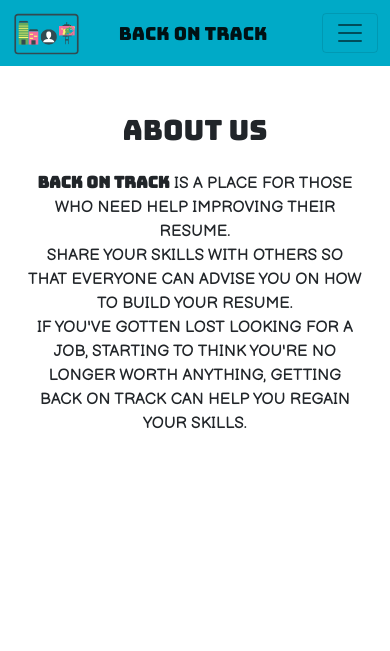
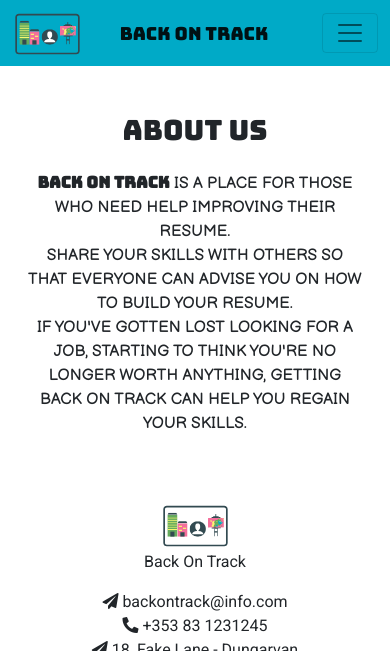
Before and after one commit to maxthor500/Back-on-track-MS3, a Flask app: page /about in a window 390 px wide. Shown: the top 651 px of the page. Run offline with Flask 2, Linux system fonts and the light colour scheme; some libraries are stand-ins or nearby versions.

Commit message:
Add details and map to about.html using LeafletJS

```diff
--- a/static/css/style.css
+++ b/static/css/style.css
@@ -40,7 +40,7 @@ main {
     background-color: rgba(255, 255, 255, .1);
 }
 
-@media all and (min-width: 36em) {
+@media screen and (min-width: 36em) {
     .card {
         position: relative;
         max-width: 30rem;
@@ -106,3 +106,13 @@ main {
     padding-right: 2rem;
     font-family: 'Balsamiq Sans', cursive;
 }
+
+/* map */
+#mapid {
+    margin: 1.2rem;
+    width: 100%;
+}
+
+.mt-2rem{
+    margin-top: 2rem;
+}
--- /dev/null
+++ b/static/js/map.js
@@ -0,0 +1,23 @@
+//set my map view
+const map = L.map('map').setView([52.087852, -7.619566], 12);
+
+//render the map
+L.tileLayer('https://{s}.tile.openstreetmap.org/{z}/{x}/{y}.png', {
+    attribution: '&copy; <a href="https://www.openstreetmap.org/copyright">OpenStreetMap</a> contributors',
+}).addTo(map);
+
+//popup lat and lng with a click on the map
+const popup = L.popup();
+
+function onMapClick(e) {
+    popup
+        .setLatLng(e.latlng)
+        .setContent("You clicked the map at " + e.latlng.toString())
+        .openOn(map);
+}
+
+map.on('click', onMapClick);
+
+
+//render markers with my icon
+L.marker([52.087852, -7.619566]).addTo(map).bindPopup('BOT');
--- a/templates/about.html
+++ b/templates/about.html
@@ -1,5 +1,13 @@
 {% extends "base.html" %}
 {% block nav_about %}active{% endblock %}
+{% block js_library %}
+    <!-- Leaflet CSS -->
+    <link rel="stylesheet" href="https://unpkg.com/leaflet@1.7.1/dist/leaflet.css"
+        integrity="sha512-xodZBNTC5n17Xt2atTPuE1HxjVMSvLVW9ocqUKLsCC5CXdbqCmblAshOMAS6/keqq/sMZMZ19scR4PsZChSR7A==" crossorigin="" />
+    <!-- load Leaflet JS-->
+    <script src="https://unpkg.com/leaflet@1.7.1/dist/leaflet.js"
+        integrity="sha512-XQoYMqMTK8LvdxXYG3nZ448hOEQiglfqkJs1NOQV44cWnUrBc8PkAOcXy20w0vlaXaVUearIOBhiXZ5V3ynxwA==" crossorigin=""></script>
+{% endblock %}
 {% block content %}
     <!-- about container -->
     <section class="row justify-content-md-center mt-1rem">
@@ -14,4 +22,22 @@
           </p>
         </div>
     </section>
+    <!-- info and map container -->
+    <section class="row justify-content-md-center mt-2rem">
+        <div class="col-sm-6 text-center">
+            <figure>
+                <img height="50" width="70" src="{{ url_for('static', filename='images/LogoBOT.svg') }}" alt="LogoBOT">
+                <figcaption>Back On Track</figcaption>
+            </figure>
+            <span class="m-1"><i class="fas fa-paper-plane"></i>  backontrack@info.com</span><br>
+            <span class="m-1"><i class="fas fa-phone-alt"></i>  +353 83 1231245</span><br>
+            <span class="m-1"><i class="fas fa-paper-plane"></i>  18, Fake Lane - Dungarvan</span>
+        </div>
+        <div id="map" class="col" style="min-height:10rem"></div>
+    </section>
+
 {% endblock %}
+{% block scripts %}
+    <!-- send email script -->
+    <script src="{{ url_for('static', filename='js/map.js') }}"></script>
+{% endblock %}
--- a/templates/base.html
+++ b/templates/base.html
@@ -13,7 +13,7 @@
     <link rel="stylesheet" href="{{ url_for('static', filename='css/style.css') }}" type="text/css">
     {% block styles %}
     {% endblock %}
-    {% block emailjs_init%}
+    {% block js_library %}
     {% endblock%}
     <title>Back On Track - {{ title }}</title>
 </head>
@@ -23,7 +23,7 @@
         <nav class="navbar navbar-expand-lg navbar-light bg-mycolor font-bungee" >
             <div class="container-fluid">
               <a href="{{ url_for('get_posts') }}">
-                <img height="50" src="{{ url_for('static', filename='images/LogoBOT.svg') }}" alt="LogoBOT">
+                <img height="50" width="70" src="{{ url_for('static', filename='images/LogoBOT.svg') }}" alt="LogoBOT">
               </a>
               <a class="navbar-brand" href="{{ url_for('index') }}">
                 Back On Track
--- a/templates/contact.html
+++ b/templates/contact.html
@@ -1,6 +1,6 @@
 {% extends "base.html" %}
 {% block nav_contact %}active{% endblock %}
-{% block emailjs_init %}
+{% block js_library %}
     <!-- EmailJS init -->
     <script type="text/javascript" src="https://cdn.jsdelivr.net/npm/emailjs-com@2/dist/email.min.js"></script>
     <script type="text/javascript">
```
Also changed, not shown: static/js/script.js (line endings or trailing spaces).
